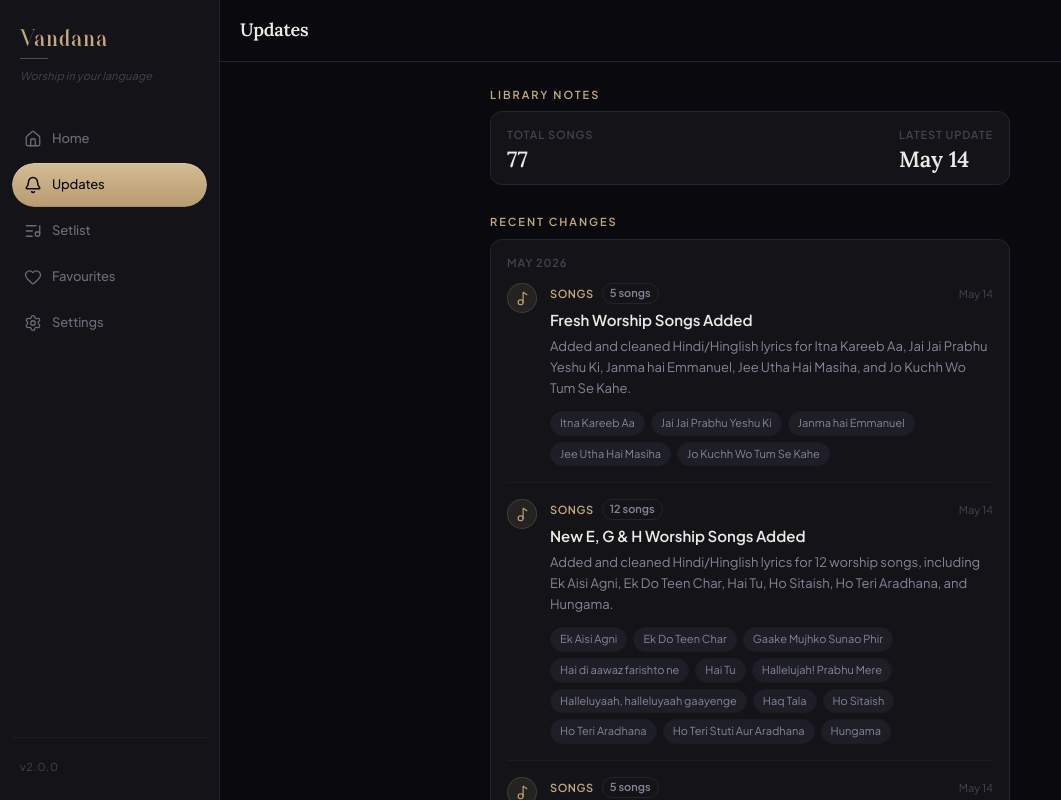
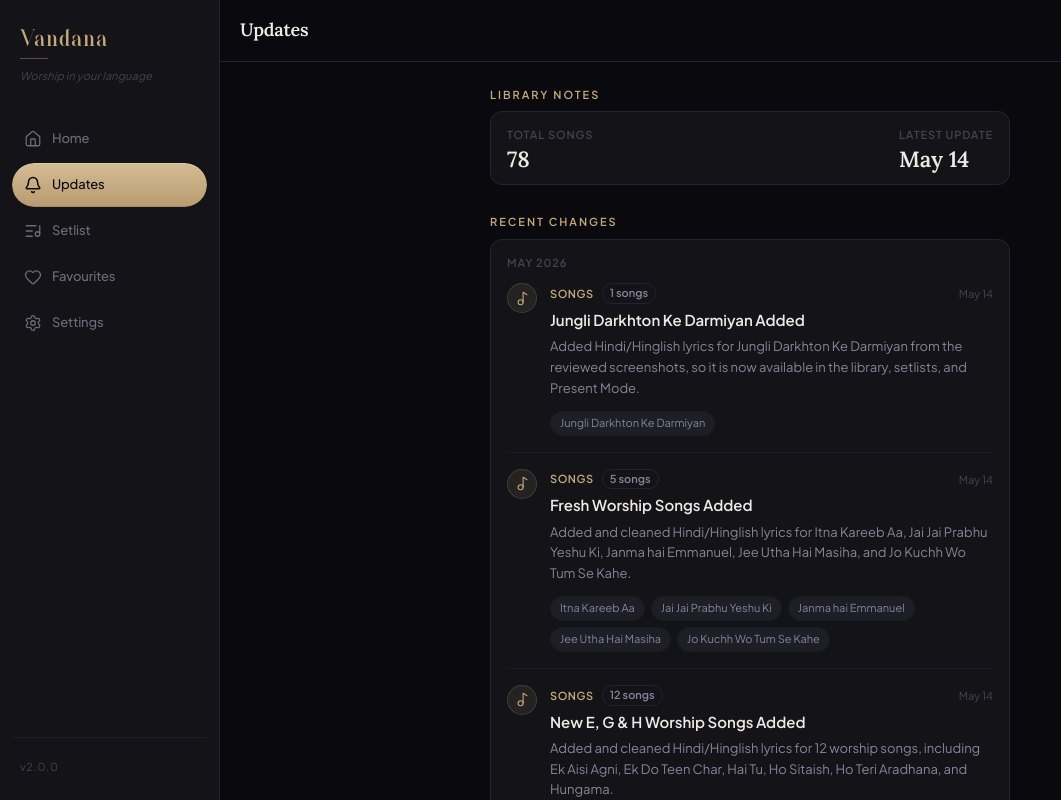
Before and after one commit to TheAlgo7/vandana-worship-app, a Next.js app: page /updates in a window 1280 px wide. Shown: the top 800 px of the page, without its empty margins (0-1061 px from the left). Built offline with nearby package versions, Linux system fonts and the light colour scheme; no server answers; the database is empty.

Commit message:
Add Jungli Darkhton Ke Darmiyan

```diff
--- a/src/data/localSongs.ts
+++ b/src/data/localSongs.ts
@@ -65,6 +65,7 @@ import janmaHaiEmmanuel from "./songs/janma-hai-emmanuel.json";
 import jeeUthaHaiMasiha from "./songs/jee-utha-hai-masiha.json";
 import jhuktaSinghasanPe from "./songs/jhukta-singhasan-pe.json";
 import joKuchhWoTumSeKahe from "./songs/jo-kuchh-wo-tum-se-kahe.json";
+import jungliDarkhtonKeDarmiyan from "./songs/jungli-darkhton-ke-darmiyan.json";
 import kadoshKadosh from "./songs/kadosh-kadosh.json";
 import khazana from "./songs/khazana.json";
 import kuchNaya from "./songs/kuch-naya.json";
@@ -144,6 +145,7 @@ export const LOCAL_SONGS: Song[] = [
   jeeUthaHaiMasiha,
   jhuktaSinghasanPe,
   joKuchhWoTumSeKahe,
+  jungliDarkhtonKeDarmiyan,
   kadoshKadosh,
   khazana,
   kuchNaya,
--- /dev/null
+++ b/src/data/songs/jungli-darkhton-ke-darmiyan.json
@@ -0,0 +1,40 @@
+{
+  "id": "jungli-darkhton-ke-darmiyan",
+  "title": "Jungli Darkhton Ke Darmiyan",
+  "artist": "Unknown Artist",
+  "church": null,
+  "album": null,
+  "language_default": "hindi",
+  "languages_available": [
+    "hindi",
+    "hinglish"
+  ],
+  "lyrics": {
+    "hindi": {
+      "verse1": "जंगली दरख्तों के दरमियान\nएक सेब के पेड़ के समान\n\nनजर आता है मुझे ऐ मसीह\nसारे संतों के बीच में तू",
+      "chorus": "हम्द करूँ मैं तेरी ऐ प्रभु\nअपने जीवन भर इस जंगल के सफर में\nगाऊं शुक्रिया गुज़ारी से मैं",
+      "verse2": "तू ही नर्गिस आज शारों का\nहां तू सोसन भी वादियों का\nसंतों में तू है अति पवित्र\nकैसे कामिल और शान से भरा",
+      "verse3": "इत्र के जैसा है तेरा नाम\nखुशबू फैलाता है जहां में\nतंगी मुसीबत और बदनामी में\nबना खुशबूदार तेरे समान"
+    },
+    "hinglish": {
+      "verse1": "Jungli Darkhton Ke Darmiyan\nEk Seb Ke Ped Ke Samaan\n\nNazar Ata Hai Mujhe Ai Masih\nSare Santo Ke Beech Mein Tu",
+      "chorus": "Hamd Karun Main Teri Ai Prabhu\nApne Jeevan Bhar Is Jungle Ke Safar Mein\nGaun Shukriya Guzari Se Main",
+      "verse2": "Tu Hi Nargis Aaj Sharon Ka\nHa Tu Sosan Bhi Wadiyon Ka\nSanto Mein Tu Hai Ati Pavitra\nKaise Kamil Aur Shan Se Bhara",
+      "verse3": "Itra Ke Jaisa Hai Tera Naam\nKhushbu Failata Hai Jahan Mein\nTangi Musibat Aur Badnami Mein\nBana Khushbudaar Tere Samaan"
+    }
+  },
+  "links": {
+    "youtube": null,
+    "spotify": null,
+    "apple_music": null
+  },
+  "tags": [
+    "worship",
+    "hindi",
+    "hinglish",
+    "indianchristianlyrics"
+  ],
+  "seo_description": "Jungli Darkhton Ke Darmiyan lyrics in Hindi and Hinglish",
+  "added_by": "Gaurav | Vandana",
+  "source_url": "https://indianchristianlyrics.in/songs/jungli-darkhton-ke-darmiyan"
+}
--- a/src/data/updates.json
+++ b/src/data/updates.json
@@ -1,4 +1,15 @@
 [
+  {
+    "id": "update-018",
+    "date": "2026-05-14",
+    "title": "Jungli Darkhton Ke Darmiyan Added",
+    "body": "Added Hindi/Hinglish lyrics for Jungli Darkhton Ke Darmiyan from the reviewed screenshots, so it is now available in the library, setlists, and Present Mode.",
+    "type": "songs_added",
+    "song_count": 1,
+    "song_names": [
+      "Jungli Darkhton Ke Darmiyan"
+    ]
+  },
   {
     "id": "update-017",
     "date": "2026-05-14",
```
